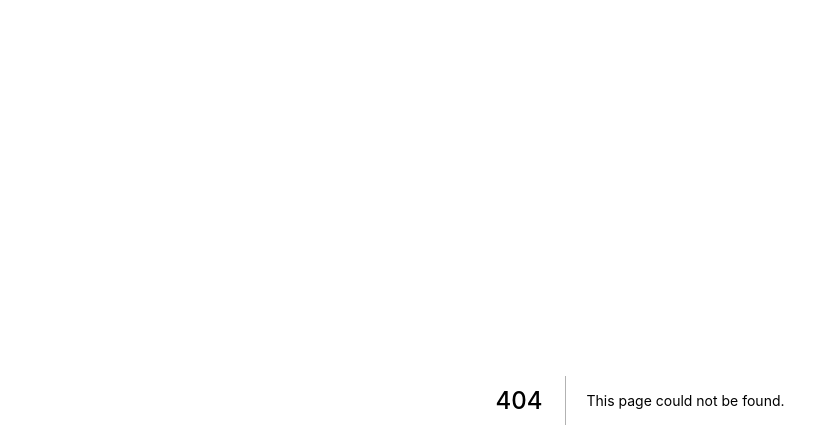
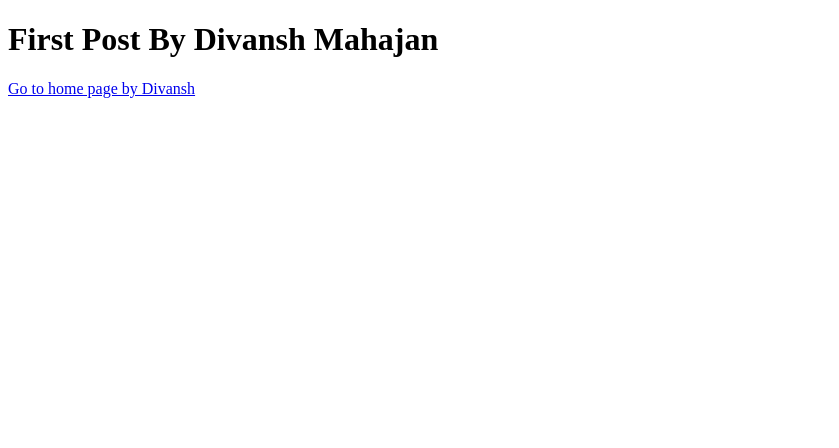
Before and after one commit to DIVANSHMAHAJAN/nextjs, a Next.js app: page /posts/sec-post in a window 1280 px wide. Before the commit this address had no page. Shown: the top 448 px of the page, without its empty margins (0-839 px from the left). Built offline with nearby package versions, Linux system fonts and the light colour scheme.

Commit message:
local changes

```diff
--- /dev/null
+++ b/pages/posts/sec-post.js
@@ -0,0 +1,11 @@
+
+export default function SecondPost() {
+    return (
+    <>
+    <h1>First Post By Divansh Mahajan</h1>
+
+    <a href="/">Go to home page by Divansh </a>
+
+    </>
+  )
+  }
```
